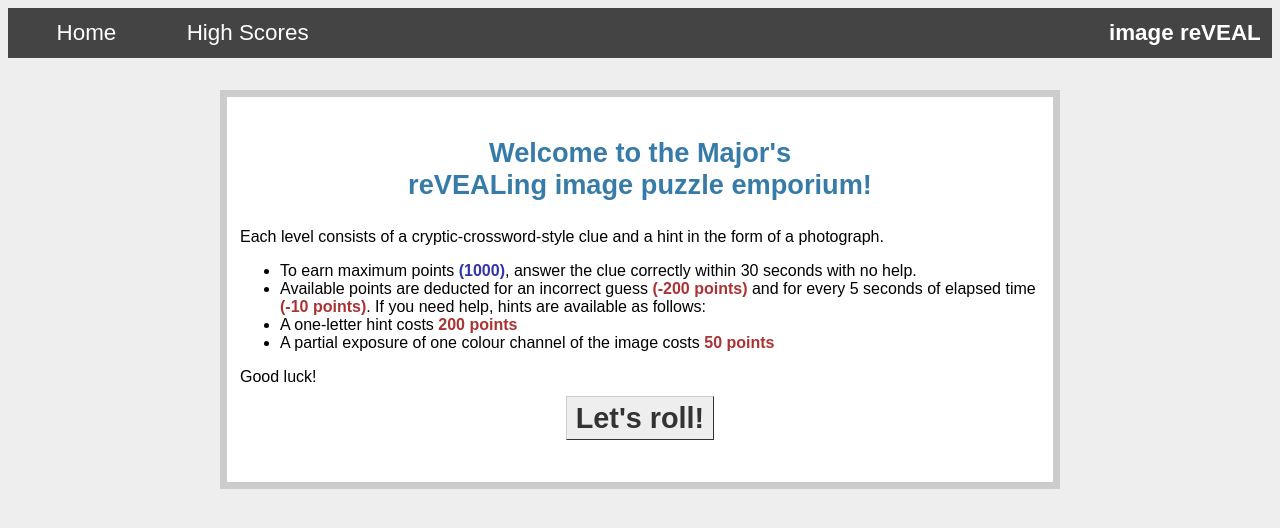
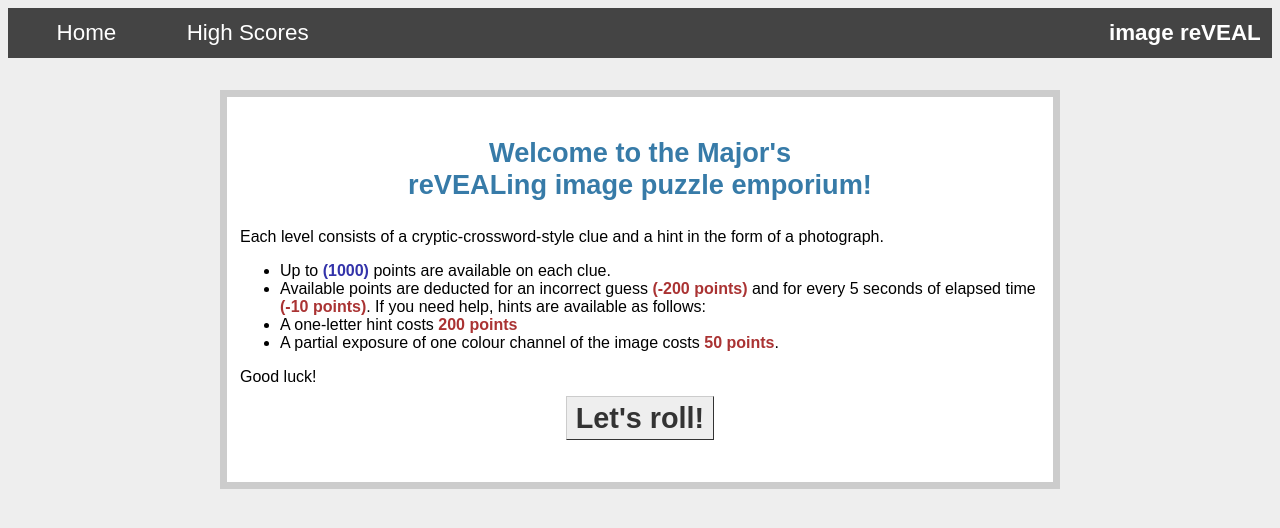
Before and after one commit to majorgowan/Cryptic-Reveal, a Django app: page /imageReveal/ in a window 1280 px wide. Shown: the top 528 px of the page. Run offline with Django 3.2, Linux system fonts and the light colour scheme; parts of the project's set-up code (start-up, migrations or seed data) failed here and were passed over.

Commit message:
old changes not committed ... hope no mess

```diff
--- a/imageReveal/templates/imageReveal/index.html
+++ b/imageReveal/templates/imageReveal/index.html
@@ -8,14 +8,13 @@
         <p>Each level consists of a cryptic-crossword-style clue and a hint in the form
         of a photograph.</p>
         <ul>
-            <li>To earn maximum points <span class="blue_text">(1000)</span>, answer the
-                clue correctly within 30 seconds with no help.</li>
+            <li>Up to <span class="blue_text">(1000)</span> points are available on each clue.</li>
             <li>Available points are deducted for an incorrect guess <span class="red_text">(-200 points)</span>
                 and for every 5 seconds of elapsed time <span class="red_text">(-10 points)</span>.  If you need
                 help, hints are available as follows:</li>
             <li>A one-letter hint costs <span class="red_text">200 points</span></li>
             <li>A partial exposure of one colour channel of the image costs
-                <span class="red_text">50 points</span></li>
+                <span class="red_text">50 points</span>.</li>
         </ul>
         <p>Good luck!</p>
 
--- a/wsgi/static/imageReveal/javascript/script_reveal.js
+++ b/wsgi/static/imageReveal/javascript/script_reveal.js
@@ -124,6 +124,7 @@ function load_image() {
     var img = document.getElementById("full_pic");
     // console.log(img.width + ' ' + img.height);
 
+    console.log('image naturalWidth: ' + img.naturalWidth);
     var notloaded = true;
     while (notloaded) {
         if ((typeof img.naturalWidth) != "undefined") {
```
